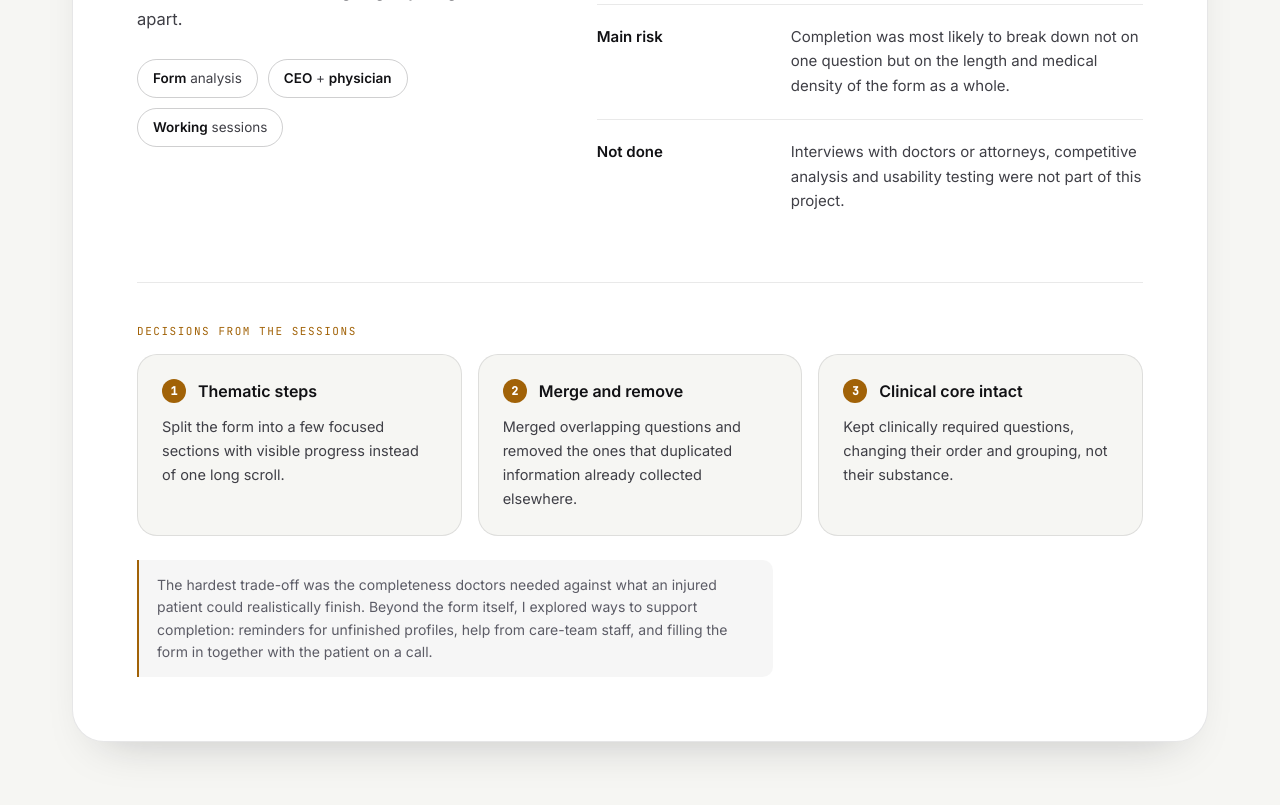
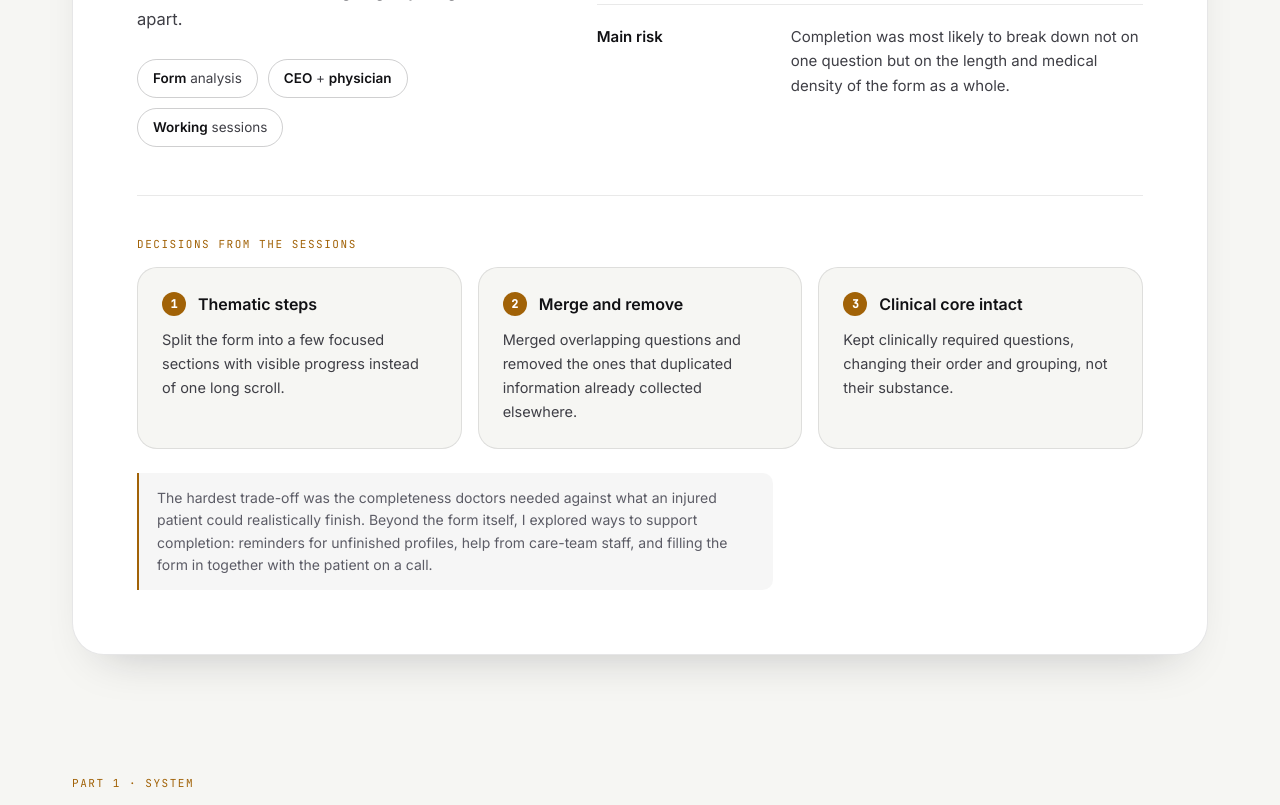
Before and after one commit to Liuta95/Portfolio, a plain HTML site: page healthconnect.html in a window 1280 px wide. Shown: the part 2540-3345 px from the top of the page. Drawn offline with Linux system fonts and the light colour scheme.

Commit message:
HealthConnect: remove 'Not done' row from research
Co-Authored-By: Claude Opus 5.5 <noreply@anthropic.com>

```diff
--- a/healthconnect.html
+++ b/healthconnect.html
@@ -169,7 +169,6 @@
               <div><dt>Form analysis</dt><dd>Collected every question into Figma, then analysed how they were grouped, where the same information was asked twice and which sections demanded the most effort.</dd></div>
               <div><dt>Working sessions</dt><dd>Reviewed the form with the CEO and a physician who knew these questionnaires from practice: the physician confirmed what was clinically necessary, the CEO what the business needed to keep.</dd></div>
               <div><dt>Main risk</dt><dd>Completion was most likely to break down not on one question but on the length and medical density of the form as a whole.</dd></div>
-              <div><dt>Not done</dt><dd>Interviews with doctors or attorneys, competitive analysis and usability testing were not part of this project.</dd></div>
             </dl>
           </div>
 
```
